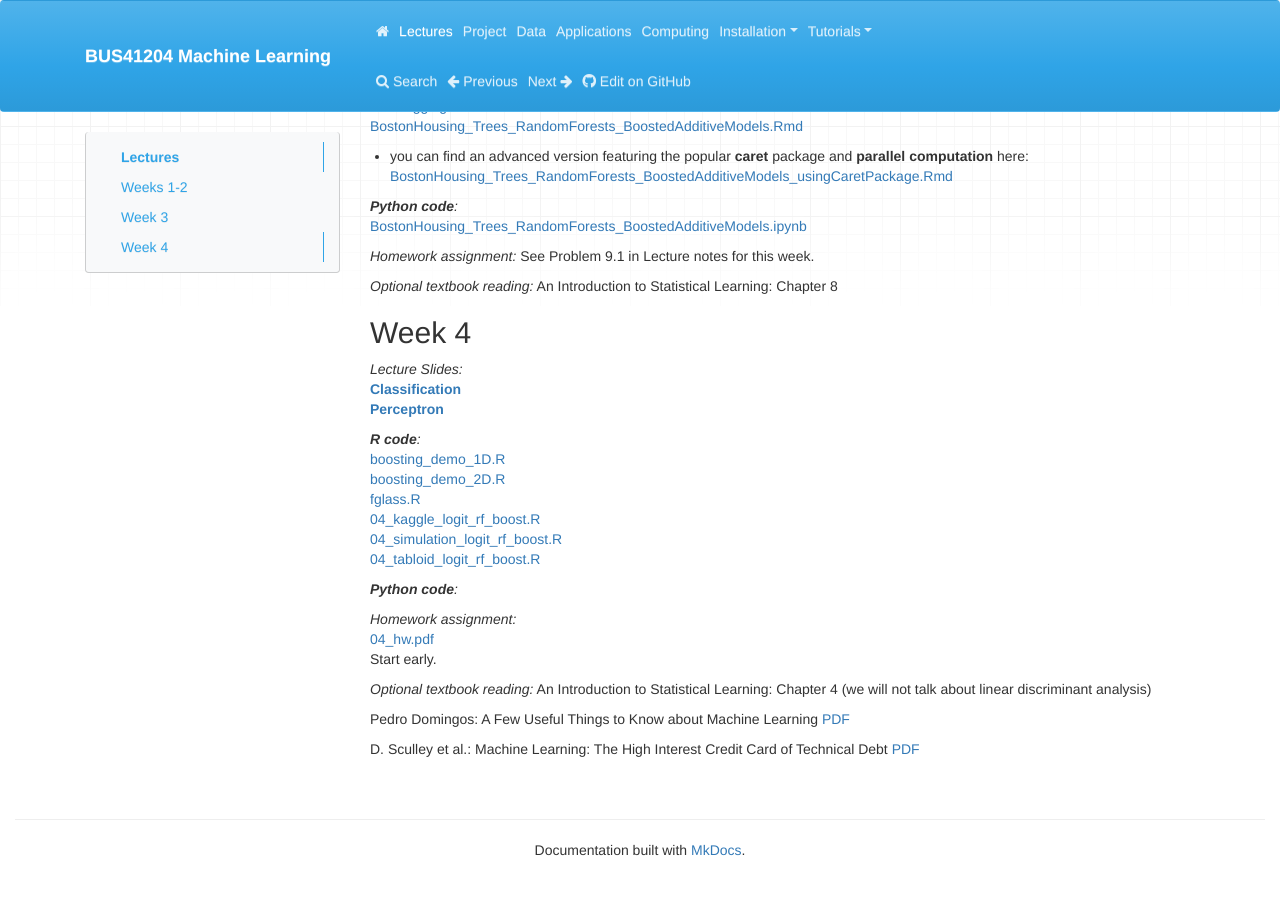
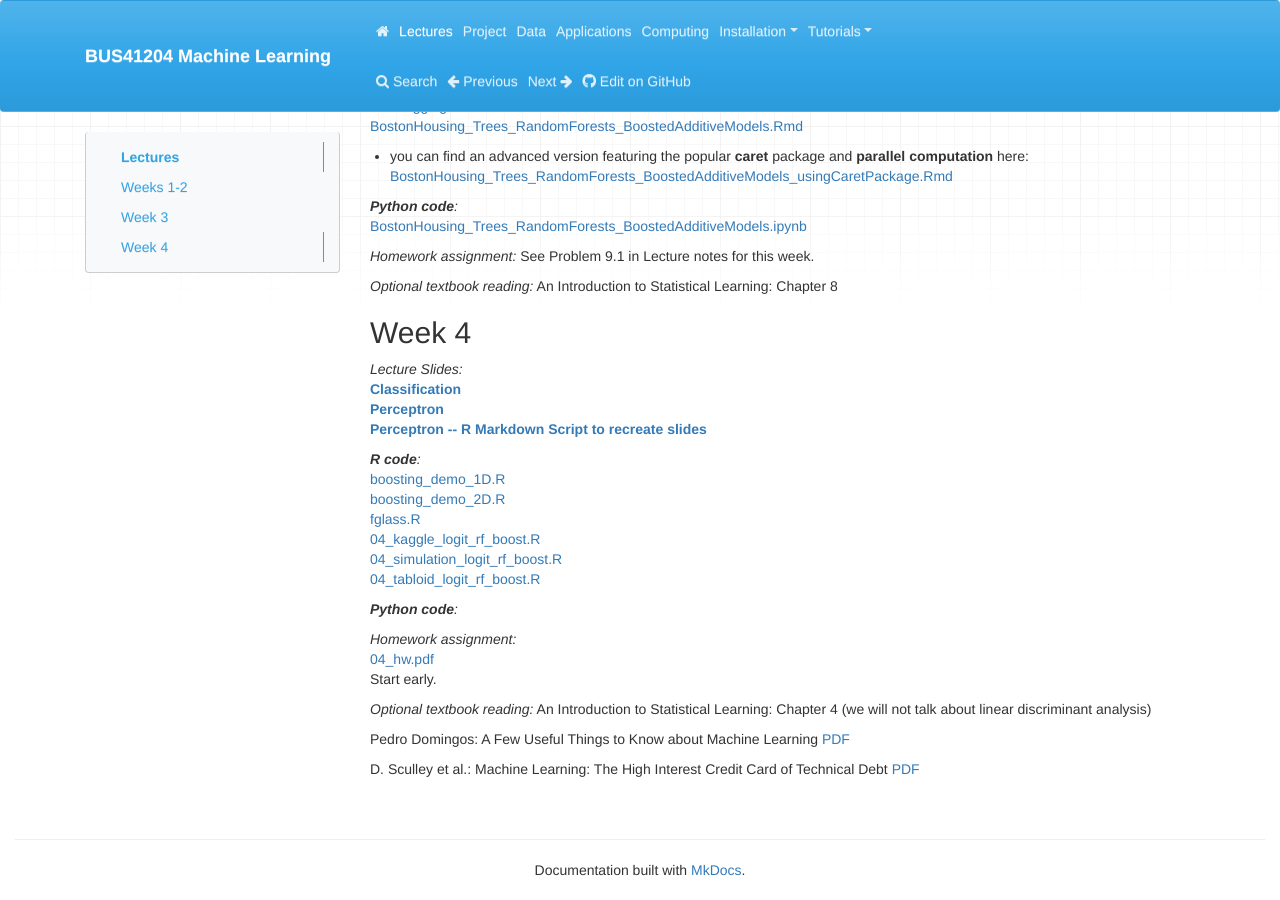
Before and after one commit to ChicagoBoothML/MachineLearning_Fall2015, an MkDocs documentation site: the page built from docs/Syllabus.md, in a window 1280 px wide and 900 px high, scrolled down 1517 px. Built offline with MkDocs 1.6.1, drawn with Linux system fonts in a browser that asks for light colours; nearby versions of some CDN libraries; old or Windows-style settings are respelled for this version of MkDocs.

Commit message:
Update to slides

```diff
--- a/docs/Syllabus.md
+++ b/docs/Syllabus.md
@@ -89,8 +89,9 @@ An Introduction to Statistical Learning: Chapter 8
 ## Week 4
 
 _Lecture Slides:_ <br>
-[**Classification**](Syllabus//04_classification.pdf) <br>
-[**Perceptron**](Syllabus//04_perceptron.pdf)
+[**Classification**](Syllabus/04_classification.pdf) <br>
+[**Perceptron**](Syllabus/04_perceptron.pdf)
+[**Perceptron -- R Markdown Script to recreate slides**](Syllabus/Perceptron.Rmd.zip)
 
 _**R code**:_ <br>
 [boosting_demo_1D.R](Syllabus/boosting_demo_1D.R) <br>
```
Also changed, not shown: 2 other files.
